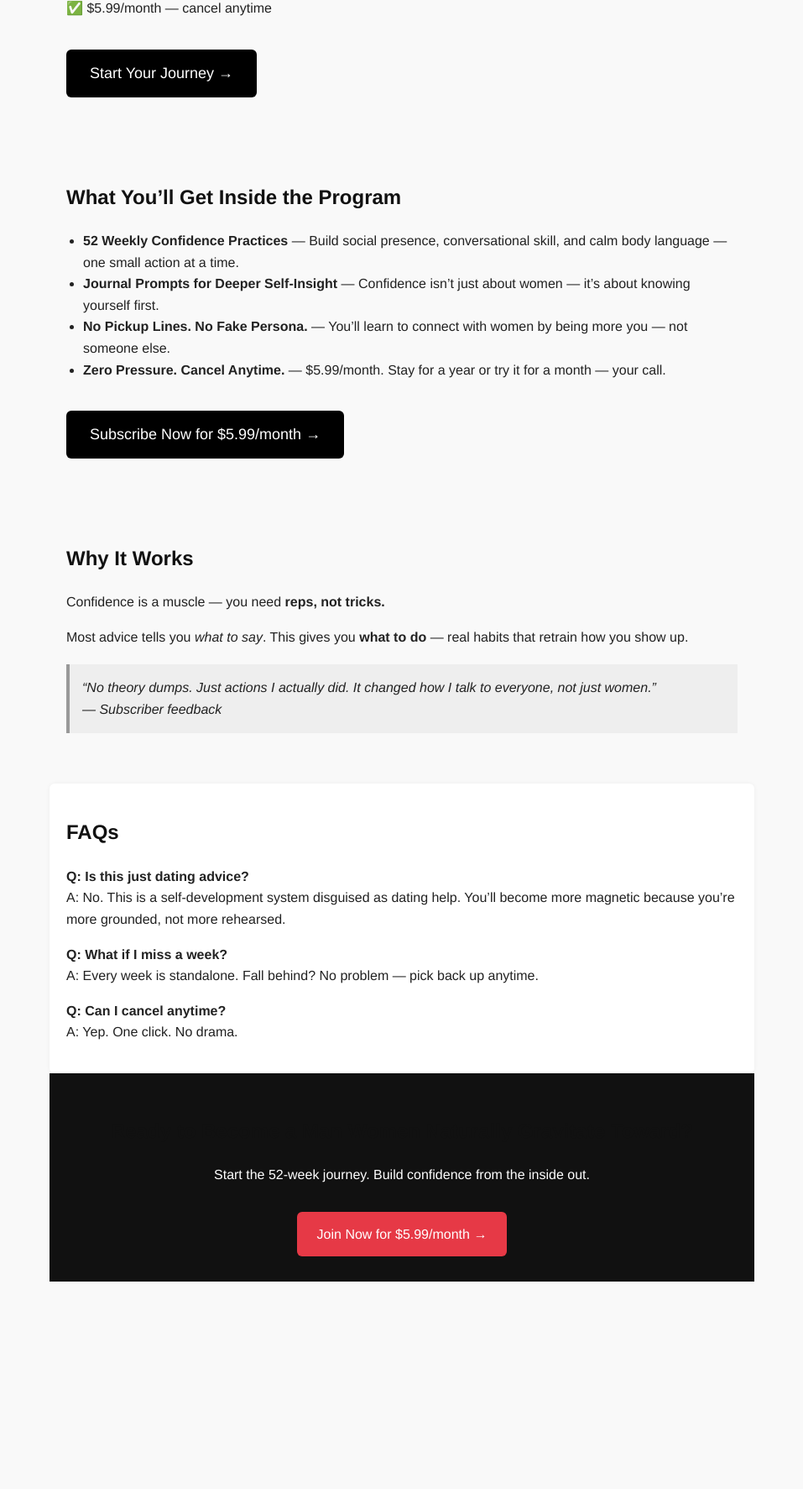
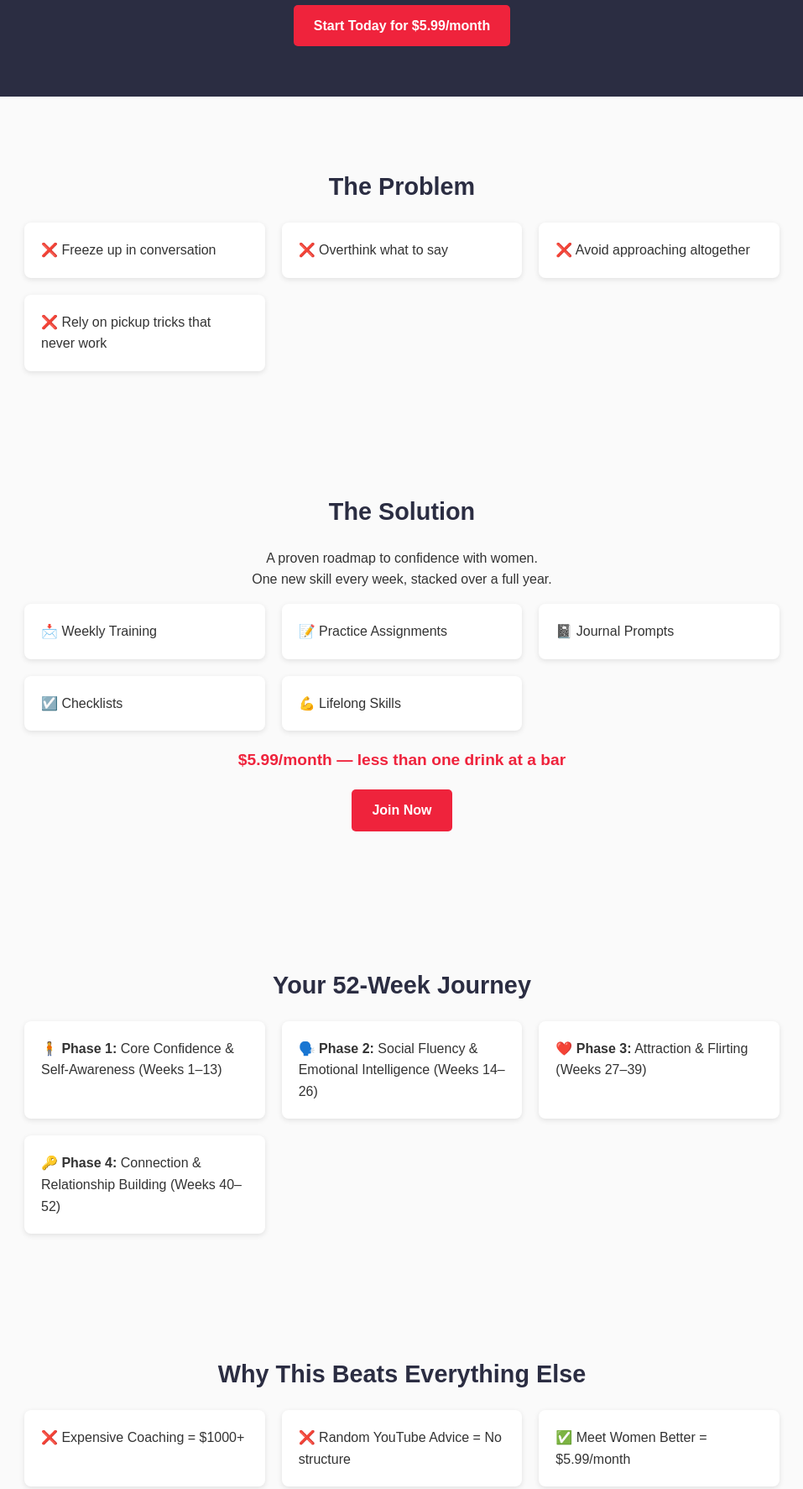
Before and after one commit to kgilfilen/Landing-Page, a plain HTML site: page index.html in a window 1280 px wide. Shown: the part 255-2028 px from the top of the page at 84% size, without its empty margins (161-1118 px from the left). Before the commit the page ends 1781 px from the top, so only its background shows below. Drawn offline with Linux system fonts and the light colour scheme.

Commit message:
Update index.html

```diff
--- a/index.html
+++ b/index.html
@@ -2,121 +2,168 @@
 <html lang="en">
 <head>
   <meta charset="UTF-8" />
-  <meta name="viewport" content="width=device-width, initial-scale=1.0"/>
-  <title>Become the Kind of Man Women Want to Be Around</title>
+  <meta name="viewport" content="width=device-width, initial-scale=1.0" />
+  <title>Meet Women Better – 52 Week Confidence Curriculum</title>
   <style>
     body {
-      font-family: 'Helvetica Neue', Helvetica, Arial, sans-serif;
-      background-color: #f9f9f9;
-      color: #222;
+      font-family: Arial, sans-serif;
+      line-height: 1.6;
       margin: 0;
       padding: 0;
-      line-height: 1.6;
+      background: #fafafa;
+      color: #333;
     }
-    header, section, footer {
-      padding: 40px 20px;
-      max-width: 800px;
-      margin: auto;
+    header {
+      background: #2b2d42;
+      color: white;
+      text-align: center;
+      padding: 60px 20px;
     }
-    h1, h2 {
-      color: #111;
+    header h1 {
+      font-size: 2.2rem;
+      margin-bottom: 10px;
     }
-    .cta-button {
+    header p {
+      font-size: 1.2rem;
+      margin-bottom: 20px;
+    }
+    .btn {
       display: inline-block;
-      padding: 14px 28px;
-      background-color: #000;
-      color: #fff;
-      font-size: 18px;
+      padding: 12px 24px;
+      background: #ef233c;
+      color: white;
+      font-weight: bold;
       text-decoration: none;
-      border-radius: 6px;
+      border-radius: 5px;
+      transition: 0.2s ease-in-out;
+    }
+    .btn:hover {
+      background: #d90429;
+    }
+    section {
+      padding: 60px 20px;
+      max-width: 900px;
+      margin: 0 auto;
+    }
+    section h2 {
+      text-align: center;
+      margin-bottom: 20px;
+      font-size: 1.8rem;
+      color: #2b2d42;
+    }
+    .grid {
+      display: grid;
+      grid-template-columns: repeat(auto-fit, minmax(250px, 1fr));
+      gap: 20px;
+    }
+    .card {
+      background: white;
+      padding: 20px;
+      border-radius: 8px;
+      box-shadow: 0 2px 6px rgba(0,0,0,0.1);
+    }
+    .highlight {
+      font-size: 1.2rem;
+      font-weight: bold;
+      text-align: center;
+      color: #ef233c;
       margin-top: 20px;
     }
-    .cta-button:hover {
-      background-color: #333;
+    footer {
+      background: #2b2d42;
+      color: white;
+      text-align: center;
+      padding: 30px 20px;
+      margin-top: 40px;
     }
-    ul {
-      padding-left: 20px;
-    }
-    blockquote {
-      font-style: italic;
-      background: #eee;
-      padding: 15px;
-      border-left: 4px solid #999;
-      margin: 20px 0;
-    }
-    .faq {
-      background: #fff;
-      padding: 20px;
-      border-radius: 6px;
-      box-shadow: 0 0 5px rgba(0,0,0,0.05);
-    }
-    .sticky-footer {
-      background: #111;
-      color: #fff;
-      padding: 30px 20px;
-      text-align: center;
-    }
-    .sticky-footer a {
-      color: #fff;
-      text-decoration: none;
-      background: #e63946;
-      padding: 14px 24px;
-      border-radius: 6px;
-      display: inline-block;
-      margin-top: 15px;
+    footer p {
+      margin: 5px 0;
     }
   </style>
 </head>
 <body>
-
+  <!-- Hero -->
   <header>
-    <h1>Become the Kind of Man Women Want to Be Around</h1>
-    <p><strong>One grounded, real-world confidence practice each week.</strong><br>No tricks. No cringe. Just the reps you need.</p>
-    <p>
-      ✅ Weekly practice + journal prompt<br>
-      ✅ Builds calm, presence, and connection<br>
-      ✅ $5.99/month — cancel anytime
-    </p>
-    <a class="cta-button" href="https://kilfilen.gumroad.com/l/byluom" target="_blank">Start Your Journey →</a>
+    <h1>Meet Women Better</h1>
+    <p>The 52-Week Confidence Curriculum</p>
+    <p><em>Become the kind of man women want to meet — one skill at a time.</em></p>
+    <a href="#subscribe" class="btn">Start Today for $5.99/month</a>
   </header>
 
+  <!-- Problem -->
   <section>
-    <h2>What You’ll Get Inside the Program</h2>
-    <ul>
-      <li><strong>52 Weekly Confidence Practices</strong> — Build social presence, conversational skill, and calm body language — one small action at a time.</li>
-      <li><strong>Journal Prompts for Deeper Self-Insight</strong> — Confidence isn’t just about women — it’s about knowing yourself first.</li>
-      <li><strong>No Pickup Lines. No Fake Persona.</strong> — You’ll learn to connect with women by being more you — not someone else.</li>
-      <li><strong>Zero Pressure. Cancel Anytime.</strong> — $5.99/month. Stay for a year or try it for a month — your call.</li>
-    </ul>
-    <a class="cta-button" href="https://kilfilen.gumroad.com/l/byluom" target="_blank">Subscribe Now for $5.99/month →</a>
+    <h2>The Problem</h2>
+    <div class="grid">
+      <div class="card">❌ Freeze up in conversation</div>
+      <div class="card">❌ Overthink what to say</div>
+      <div class="card">❌ Avoid approaching altogether</div>
+      <div class="card">❌ Rely on pickup tricks that never work</div>
+    </div>
   </section>
 
+  <!-- Solution -->
   <section>
-    <h2>Why It Works</h2>
-    <p>Confidence is a muscle — you need <strong>reps, not tricks.</strong></p>
-    <p>Most advice tells you <em>what to say</em>. This gives you <strong>what to do</strong> — real habits that retrain how you show up.</p>
-    <blockquote>
-      “No theory dumps. Just actions I actually <em>did</em>. It changed how I talk to everyone, not just women.”<br>— Subscriber feedback
-    </blockquote>
+    <h2>The Solution</h2>
+    <p style="text-align:center;">
+      A proven roadmap to confidence with women.<br/>
+      One new skill every week, stacked over a full year.
+    </p>
+    <div class="grid">
+      <div class="card">📩 Weekly Training</div>
+      <div class="card">📝 Practice Assignments</div>
+      <div class="card">📓 Journal Prompts</div>
+      <div class="card">☑️ Checklists</div>
+      <div class="card">💪 Lifelong Skills</div>
+    </div>
+    <p class="highlight">$5.99/month — less than one drink at a bar</p>
+    <p style="text-align:center;">
+      <a href="#subscribe" class="btn">Join Now</a>
+    </p>
   </section>
 
-  <section class="faq">
-    <h2>FAQs</h2>
-    <p><strong>Q: Is this just dating advice?</strong><br>
-    A: No. This is a self-development system disguised as dating help. You’ll become more magnetic because you’re more grounded, not more rehearsed.</p>
-
-    <p><strong>Q: What if I miss a week?</strong><br>
-    A: Every week is standalone. Fall behind? No problem — pick back up anytime.</p>
-
-    <p><strong>Q: Can I cancel anytime?</strong><br>
-    A: Yep. One click. No drama.</p>
+  <!-- Roadmap -->
+  <section>
+    <h2>Your 52-Week Journey</h2>
+    <div class="grid">
+      <div class="card">🧍 <b>Phase 1:</b> Core Confidence & Self-Awareness (Weeks 1–13)</div>
+      <div class="card">🗣️ <b>Phase 2:</b> Social Fluency & Emotional Intelligence (Weeks 14–26)</div>
+      <div class="card">❤️ <b>Phase 3:</b> Attraction & Flirting (Weeks 27–39)</div>
+      <div class="card">🔑 <b>Phase 4:</b> Connection & Relationship Building (Weeks 40–52)</div>
+    </div>
   </section>
 
-  <footer class="sticky-footer">
-    <h2>Ready to Become a Man Women Naturally Gravitate Toward?</h2>
-    <p>Start the 52-week journey. Build confidence from the inside out.</p>
-    <a href="https://kilfilen.gumroad.com/l/byluom" target="_blank">Join Now for $5.99/month →</a>
+  <!-- Comparison -->
+  <section>
+    <h2>Why This Beats Everything Else</h2>
+    <div class="grid">
+      <div class="card">❌ Expensive Coaching = $1000+</div>
+      <div class="card">❌ Random YouTube Advice = No structure</div>
+      <div class="card">✅ Meet Women Better = $5.99/month</div>
+    </div>
+  </section>
+
+  <!-- FAQ -->
+  <section>
+    <h2>Got Questions?</h2>
+    <div class="card">
+      <p><b>What if I don’t have time?</b><br/>👉 Just 10 minutes a day. Small steps add up.</p>
+      <p><b>Do I need to already be good socially?</b><br/>👉 No. It’s beginner-friendly but also sharpens advanced skills.</p>
+      <p><b>What if I want to cancel?</b><br/>👉 Cancel anytime. No tricks.</p>
+      <p><b>Is this about pickup lines?</b><br/>👉 No. It’s about real skills and authentic confidence.</p>
+    </div>
+  </section>
+
+  <!-- Final CTA -->
+  <section id="subscribe" style="text-align:center;">
+    <h2>Start Your Transformation Today</h2>
+    <p>52 weeks. Real skills. Real results. No gimmicks.</p>
+    <a href="https://gumroad.com/your-product-link" class="btn">Subscribe Now – $5.99/month</a>
+  </section>
+
+  <!-- Footer -->
+  <footer>
+    <p>© 2025 Meet Women Better</p>
+    <p><small>For educational purposes only. Cancel anytime.</small></p>
   </footer>
-
 </body>
 </html>
```
